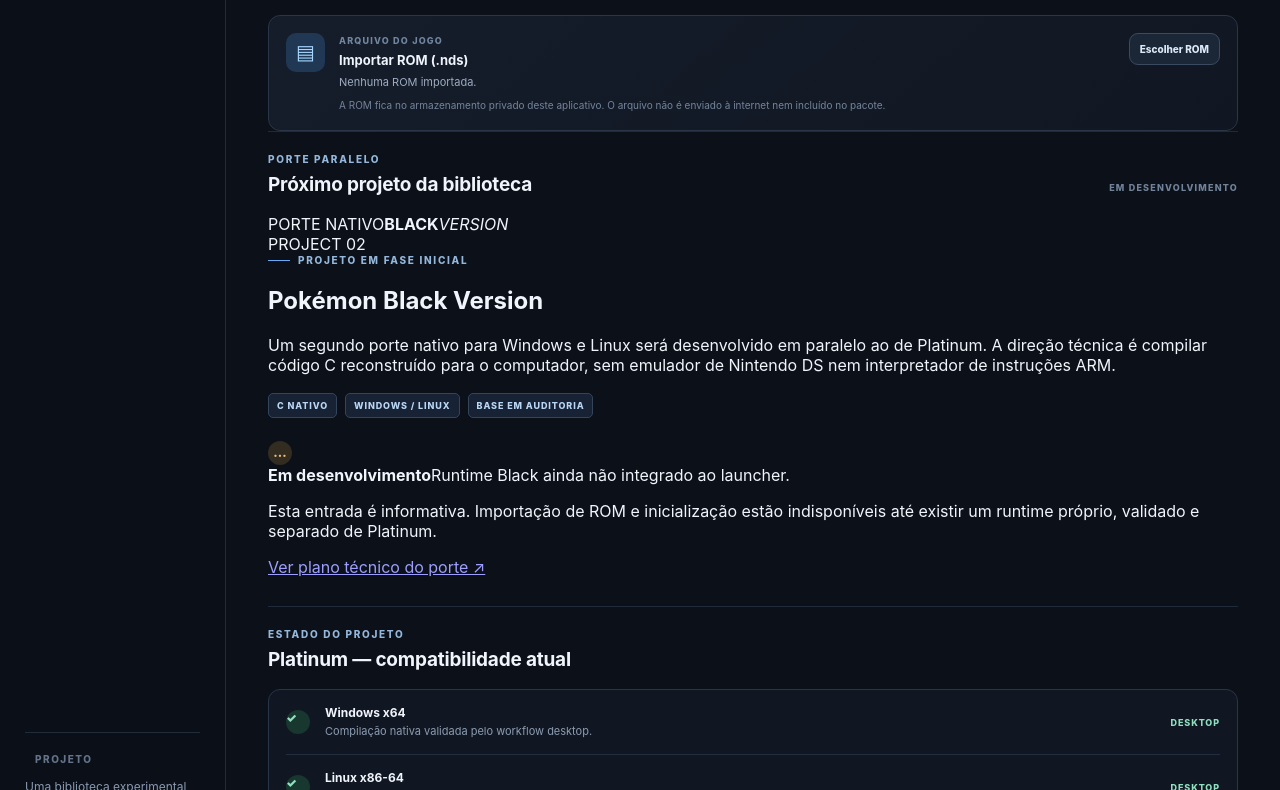
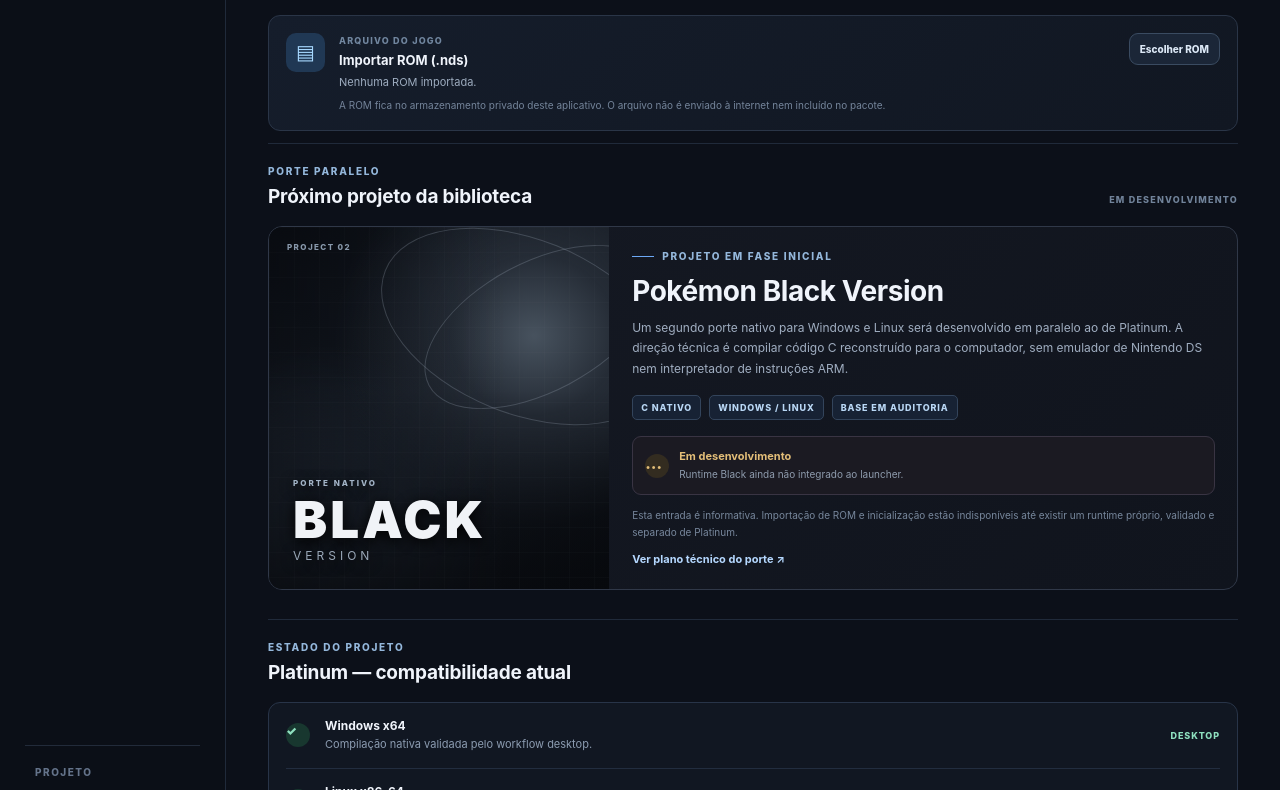
Before and after one commit to CarlosCosta07-s/Platina_reluzente-, an Electron app: page launcher-app/web/index.html in a window 1280 px wide. Shown: the part 549-1339 px from the top of the page. Drawn offline with Linux system fonts and the light colour scheme; no server answers.

Commit message:
Style parallel Pokemon Black launcher entry

```diff
--- a/launcher-app/web/styles.css
+++ b/launcher-app/web/styles.css
@@ -92,6 +92,31 @@
 .setup-card p { margin: 0; color: #9dacbf; font-size: 11px; line-height: 1.5; overflow-wrap: anywhere; }
 .setup-card .card-footnote { margin-top: 8px; font-size: 10px; color: #74849a; }
 .small-button { min-height: 32px; padding: 0 10px; border: 1px solid #3a4b61; background: #1b2637; color: #dce8f6; font-size: 10px; white-space: nowrap; }
+.black-project-section { margin-top: 12px; }
+.black-project-card { display: grid; grid-template-columns: minmax(210px, .72fr) minmax(0, 1.28fr); gap: 23px; border: 1px solid #303848; border-radius: 14px; overflow: hidden; background: linear-gradient(135deg, #151923, #10141d); min-width: 0; }
+.black-project-art { min-height: 250px; position: relative; overflow: hidden; isolation: isolate; background: radial-gradient(ellipse at 78% 30%, #47525e 0, #252c36 22%, transparent 53%), radial-gradient(ellipse at 15% 90%, #293341 0, transparent 45%), linear-gradient(145deg, #090c12, #171d26 60%, #07090d); }
+.black-project-art::after { content: ""; position: absolute; inset: 0; background: linear-gradient(90deg, #07090d55, transparent 70%), linear-gradient(0deg, #07090dcc, transparent 55%); z-index: -1; }
+.black-art-grid { position: absolute; inset: 0; opacity: .12; background-image: linear-gradient(#e2edf725 1px, transparent 1px), linear-gradient(90deg, #e2edf725 1px, transparent 1px); background-size: 25px 25px; }
+.black-art-orbit { position: absolute; border: 1px solid #a7b4c340; border-radius: 50%; transform: rotate(-28deg); }
+.black-art-orbit-one { width: 250px; height: 130px; right: -55px; top: 35px; }
+.black-art-orbit-two { width: 300px; height: 175px; right: -65px; top: 12px; transform: rotate(22deg); }
+.black-art-mark { position: absolute; left: 24px; right: 12px; bottom: 26px; display: flex; flex-direction: column; text-shadow: 0 3px 14px #000; }
+.black-art-mark span { color: #a3b4c7; font-size: 8px; font-weight: 850; letter-spacing: 2px; margin-bottom: 8px; }
+.black-art-mark strong { color: #f0f3f7; font-size: clamp(34px, 4vw, 52px); line-height: .9; letter-spacing: 3px; font-weight: 950; }
+.black-art-mark em { margin-top: 6px; font-size: 12px; letter-spacing: 4px; font-style: normal; color: #9aa8b8; }
+.black-art-index { position: absolute; top: 15px; left: 18px; color: #8898ab; font-size: 8px; font-weight: 800; letter-spacing: 1.4px; }
+.black-project-copy { padding: 23px 22px 22px 0; min-width: 0; align-self: center; }
+.black-project-copy h2 { margin: 12px 0 10px; font-size: clamp(21px, 2.2vw, 28px); letter-spacing: -.45px; }
+.black-project-copy > p { color: #a0aec1; font-size: 12px; line-height: 1.7; margin: 0; }
+.black-project-copy .tag-row { margin: 16px 0; }
+.black-project-status { display: flex; gap: 10px; align-items: center; padding: 12px; border: 1px solid #393443; border-radius: 9px; background: #1b1a22; }
+.black-project-status .compat-symbol { flex: 0 0 24px; font-size: 15px; }
+.black-project-status strong, .black-project-status span { display: block; }
+.black-project-status strong { color: #e3be78; font-size: 11px; margin-bottom: 4px; }
+.black-project-status div span { color: #8e9bad; font-size: 10px; line-height: 1.5; }
+.black-project-copy .black-project-note { color: #77879c; font-size: 10px; margin-top: 12px; }
+.project-doc-link { display: inline-block; color: #b5d8ff; text-decoration: none; font-size: 11px; font-weight: 750; margin-top: 11px; }
+.project-doc-link:hover { text-decoration: underline; }
 .bottom-section { margin-top: 29px; }
 .compat-grid { border: 1px solid #283448; border-radius: 12px; background: #111722; padding: 0 17px; }
 .compat-row { display: grid; grid-template-columns: 27px minmax(0, 1fr) auto; gap: 12px; align-items: center; padding: 15px 0; border-bottom: 1px solid #222d3f; }
@@ -125,7 +150,7 @@
   .hero { grid-template-columns: 1fr; gap: 21px; padding-top: 24px; }
   .hero-art { min-height: unset; aspect-ratio: 1.7; }
   .hero-copy { padding: 0 0 8px; }
-  .setup-grid { grid-template-columns: 1fr; }
+  .setup-grid { grid-template-columns: 1fr; }\n  .black-project-card { grid-template-columns: 1fr; gap: 0; }\n  .black-project-art { min-height: 215px; }\n  .black-project-copy { padding: 22px; }
 }
 @media (max-width: 520px) {
   .main-content { padding-left: 14px; padding-right: 14px; }
```
